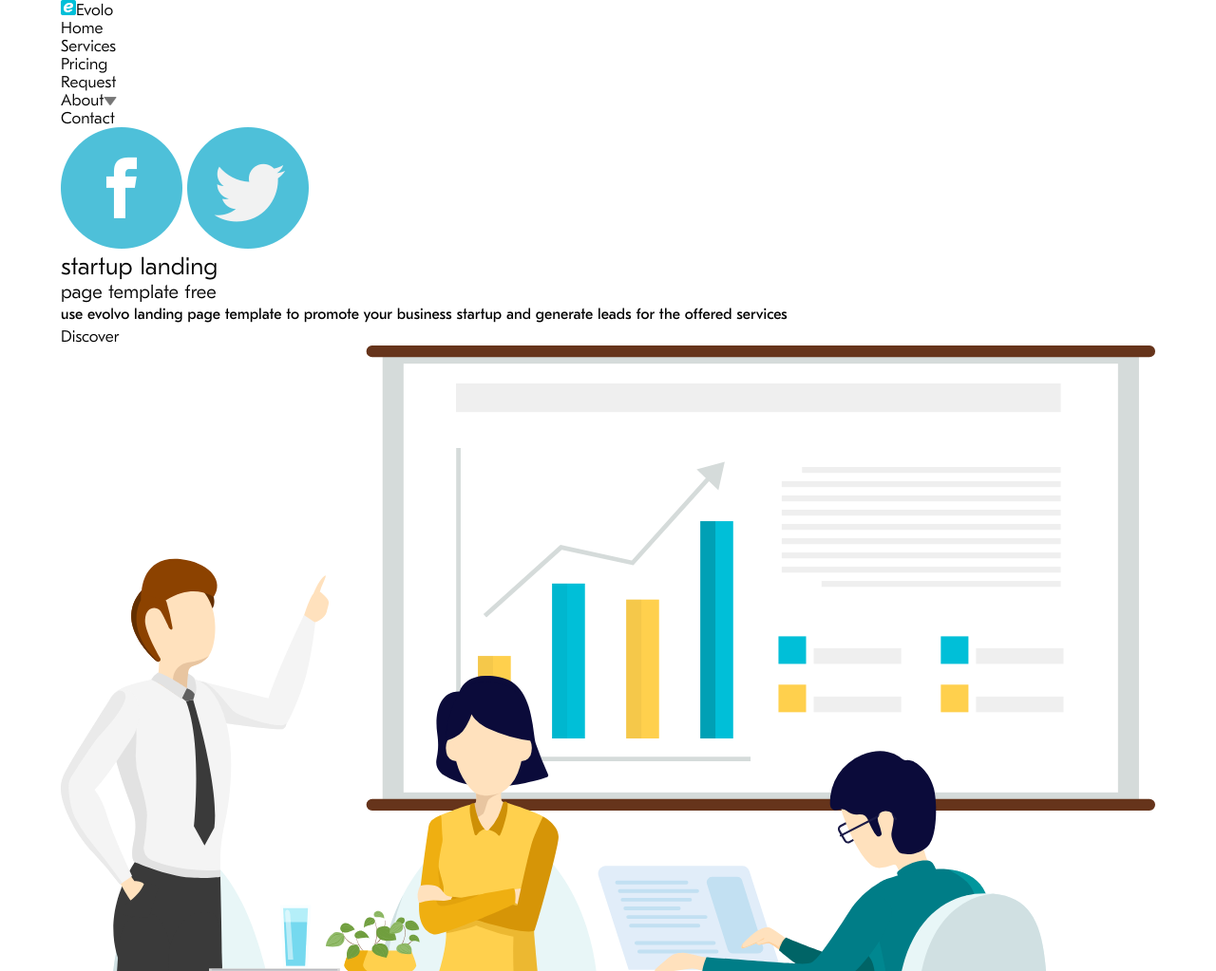
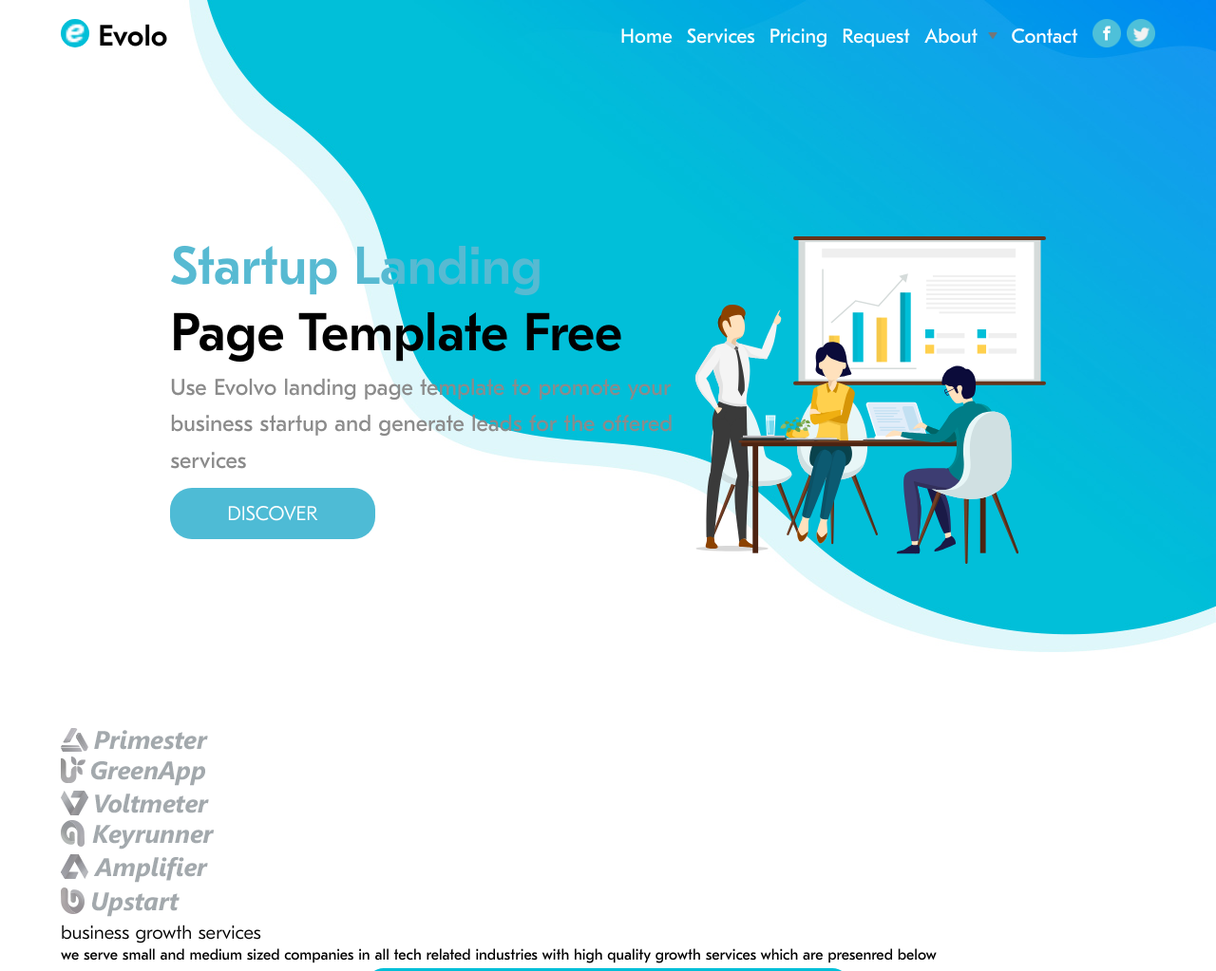
Before and after one commit to ABHIJITH-EA/Evolo-website, a plain HTML site: page index.html in a window 1280 px wide. Shown: the top 1023 px of the page at 95% size. Drawn offline with Linux system fonts and the light colour scheme; files whose address does not match are found by name.

Commit message:
home section styles

```diff
--- a/css/style.css
+++ b/css/style.css
@@ -10,6 +10,9 @@
 	-webkit-box-sizing: border-box;
 	-moz-box-sizing: border-box;
 	box-sizing: border-box;
+}
+html {
+	scroll-behavior: smooth;
 }
 ol, ul {
 	list-style: none;
@@ -57,7 +60,7 @@ br.clear {
 .wrapper {
 	width: 90%;
 	margin: 0 auto;
-	max-width:1200px;
+	max-width:1400px;
 }
 .flex-wrapper {
 	display: flex;
@@ -85,13 +88,7 @@ br.clear {
     src: url("../fonts/GT-Eesti-Pro-Text-Medium.woff") format("woff"), url("../fonts/GT-Eesti-Pro-Text-Medium.ttf") format("truetype");
     font-weight: 600;
     font-style: normal
-}
-
-@font-face {
-    font-family: 'GT-Eesti';
-    src: url("../fonts/GT-Eesti-Pro-Text-Bold.woff2") format("woff2");
-    src: url("../fonts/GT-Eesti-Pro-Text-Bold.woff") format("woff"), url("../fonts/GT-Eesti-Pro-Text-Bold.ttf") format("truetype");
-    font-weight: 700;
+}	/* color: #000; */
     font-style: normal
 }
 ::placeholder {
@@ -106,3 +103,110 @@ br.clear {
 ::-ms-input-placeholder {
   color: #9B9B9B;
 }
+
+#home {
+	background: url("../images/header-background.jpg") no-repeat right 0 top -200px;
+}
+#home header {
+	padding: 20px 0;
+	display: flex;
+	justify-content: space-between;
+}
+#home header h1 {
+
+}
+#home header h1 a {
+	display: flex;
+	justify-content: center;
+	font-weight: 600;
+	font-size: 31px;
+}
+#home header h1 a img {
+	display: inline-block;
+	width: 30px;
+	height: 30px;
+	border-radius: 50%;
+	margin-right: 0.3em;
+}
+#home header nav {
+
+}
+#home header nav ul {
+	display: flex;
+	justify-content: center;
+	align-items: center;
+}
+#home header nav ul li {
+	margin-right: 15px;
+}
+#home header nav ul li:last-child{
+	margin-right: 0;
+}
+#home header nav ul li a {
+	font-weight: 500;
+	color: #000;
+	font-size: 21px;
+	color: #fff;
+}
+#home header nav ul li.drop-down {
+}
+#home header nav ul li.drop-down a {
+	display: flex;
+	justify-content: center;
+	align-items: center;
+}
+#home header nav ul li.drop-down a img {
+	display: inline-block;
+	margin-left: .5em;
+	width: 10px;
+}
+#home header nav ul li.social a {
+
+}
+#home header nav ul li.social a img {
+	width: 30px;
+}
+#home div.spotlight {
+	padding: 15% 10%;
+	display: flex;
+	justify-content: space-between;
+}
+#home div.spotlight div.left {
+	width: 60%;
+}
+#home div.spotlight div.left h2 {
+	font-size: 56px;
+	font-weight: 700;
+	text-transform: capitalize;
+	color: #57bad2;
+	margin-bottom: 5px;
+}
+#home div.spotlight div.left h3 {
+	font-size: 56px;
+	font-weight: 600;
+	text-transform: capitalize;
+	margin-bottom: 5px;
+}
+#home div.spotlight div.left p {
+	color: #8b8b8b;
+	font-size: 24px;
+	max-width: 600px;
+	margin-bottom: 25px;
+}
+#home div.spotlight div.left a.button {
+	text-transform: uppercase;
+	font-size: 21px;
+	padding: 15px 60px;
+	background: #4ebbd5;
+	color: #fff;
+	border-radius: 23px;
+}
+#home div.spotlight div.right {
+	width: 40%;
+}
+#home div.spotlight div.right div.thumb {
+
+}
+#home div.spotlight div.right div.thumb img {
+
+}
--- a/index.html
+++ b/index.html
@@ -19,40 +19,39 @@
         <meta name="keywords" content="" />
     </head>
     <body>
+        <section id="home">
+            <section class="wrapper">
                 <header>
-            <section class="wrapper">
-                <a href="#"><img src="images/favicon.png" alt="image"><span>Evolo</span></a>
+                    <h1><a href="#"><img src="images/favicon.png" alt="image">Evolo</a></h1>
                     <nav>
                         <ul>
                             <li><a href="#home">Home</a></li>
-                        <li><a href="#home">Services</a></li>
-                        <li><a href="#home">Pricing</a></li>
+                            <li><a href="#services">Services</a></li>
+                            <li><a href="#pricing">Pricing</a></li>
                             <li><a href="#home">Request</a></li>
                             <li class="drop-down">
                                 <a href="#about">About<img src="images/down-arrow.png" alt="arrow" /></a>
                             </li>
                             <li><a href="#contact">Contact</a></li>
-                        <li>
+                            <li class="social">
                                 <a href="#"><img src="images/facebook.png" alt="facebook" />
                                 </a><a href="#"> <img src="images/twitter.png" alt="twitter" /></a>
                             </li>
                         </ul>
                     </nav>
-            </section> <!-- (section.wrapper) -->
                 </header>
-
-        <section id="home">
-            <section class="wrapper">
+                <div class="spotlight">
                     <div class="left">
                         <h2>startup landing</h2>
                         <h3>page template free</h3>
-                    <p>use evolvo landing page template to promote your business startup and generate leads for the offered services</p>
-                    <a href="" class="button">Discover</a>
+                        <p>Use Evolvo landing page template to promote your business startup and generate leads for the offered services</p>
+                        <a href="#" class="button">Discover</a>
                     </div>
                     <div class="right">
                         <div class="thumb"><img src="images/header-teamwork.svg" alt=""></div>
                     </div>
-            </section> <!-- (#home > section.wrapper) -->
+                </div>
+            </section> <!-- (section.wrapper) -->
         </section> <!-- (#home) -->
 
         <section id="trusted-users">
```
Lines whose indentation alone changed are shown as unchanged.
